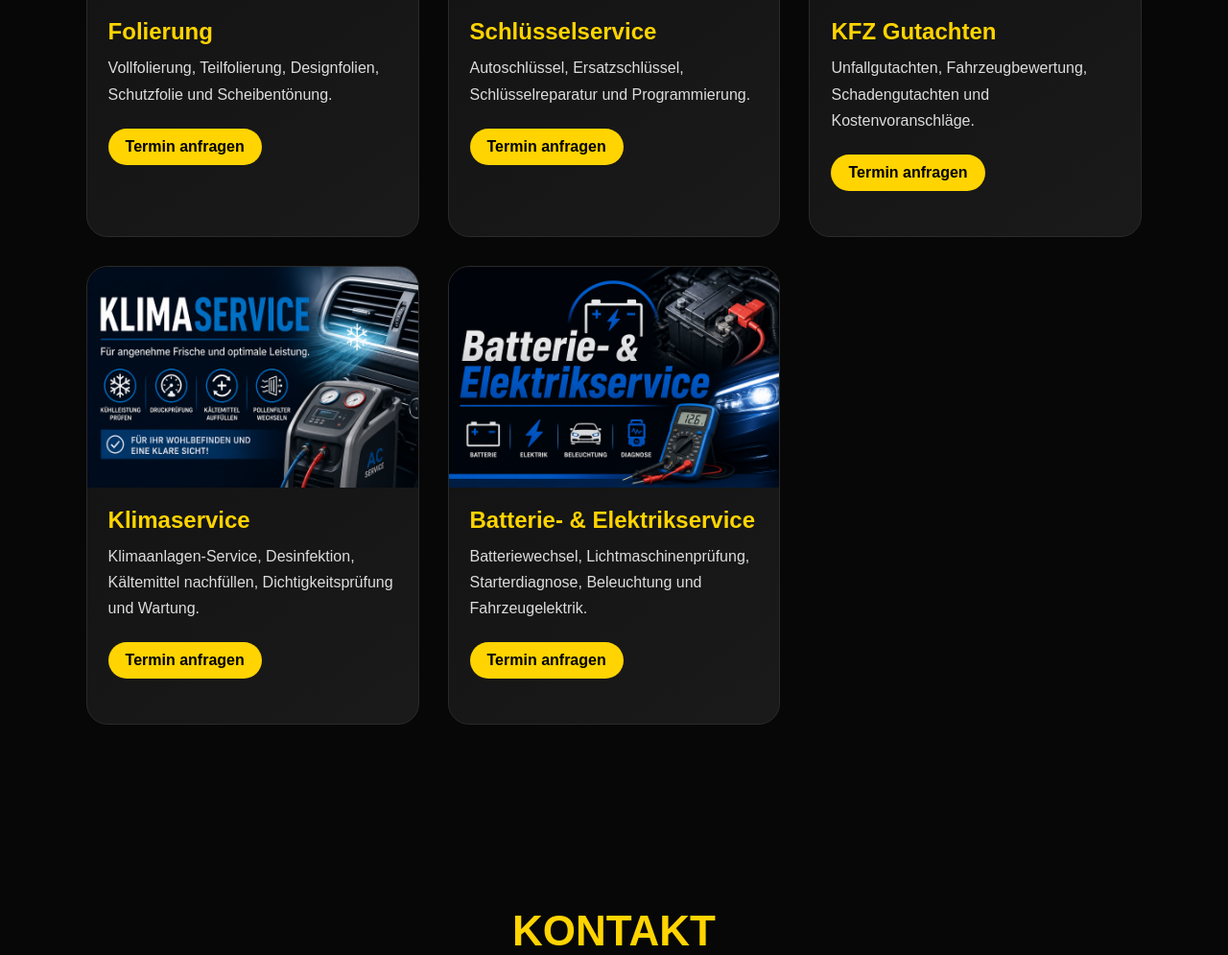
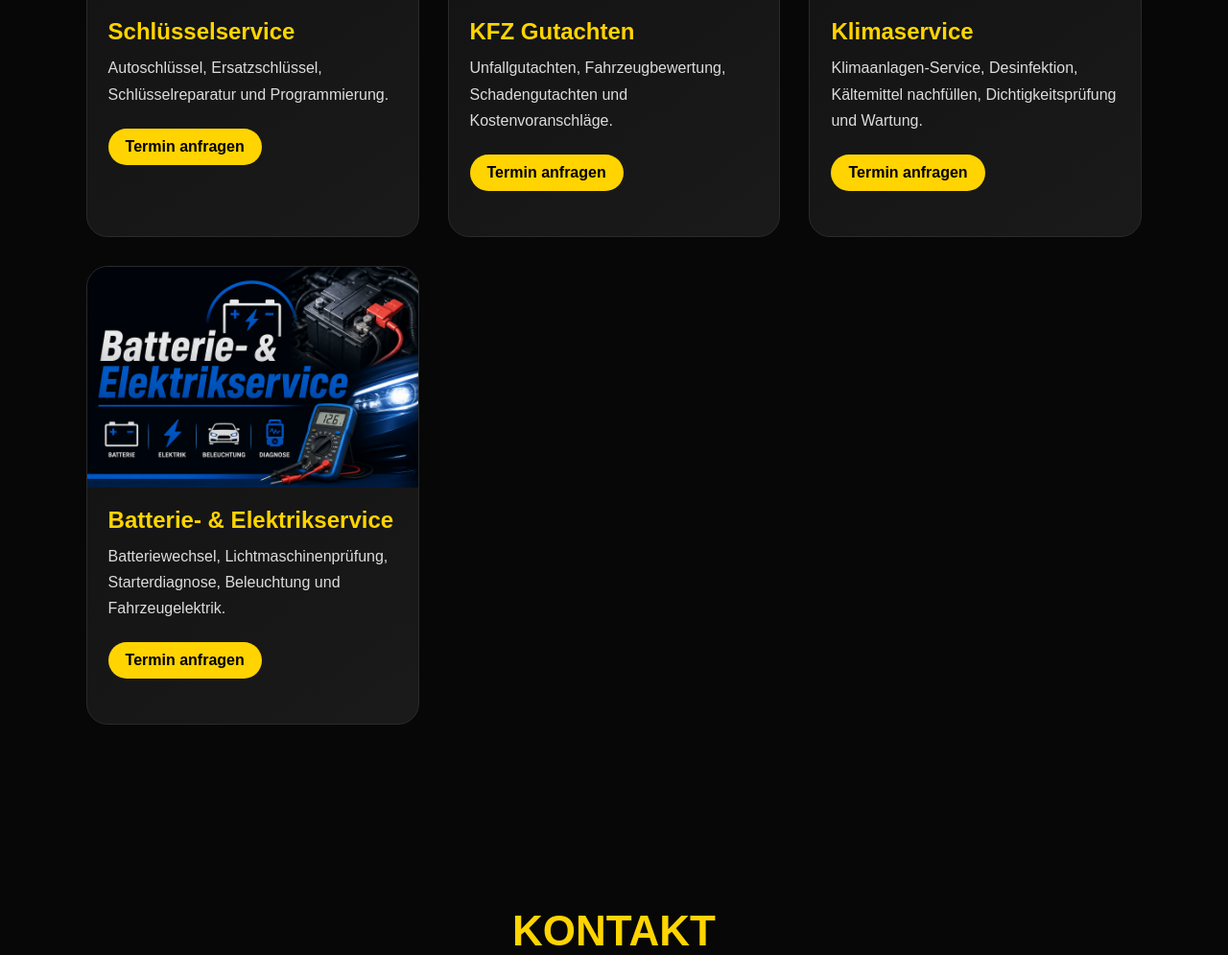
Before and after one commit to Elevanie/carmodplaza, a Django app: page / in a window 1280 px wide. Shown: the part 2327-3322 px from the top of the page at 96% size. Run offline with Django 5.2, Linux system fonts and the light colour scheme.

```diff
--- a/templates/home_de.html
+++ b/templates/home_de.html
@@ -91,12 +91,7 @@
                 <a href="tel:+4915565708187" class="more-btn">Termin anfragen</a>
             </div>
 
-            <div class="card">
-                <img src="{% static 'images/gallery/Folierung.png' %}" alt="Folierung">
-                <h3>Folierung</h3>
-                <p>Vollfolierung, Teilfolierung, Designfolien, Schutzfolie und Scheibentönung.</p>
-                <a href="tel:+4915565708187" class="more-btn">Termin anfragen</a>
-            </div>
+
 
             <div class="card">
                 <img src="{% static 'images/gallery/Schlüsselservice.png' %}" alt="Schlüsselservice">
```
